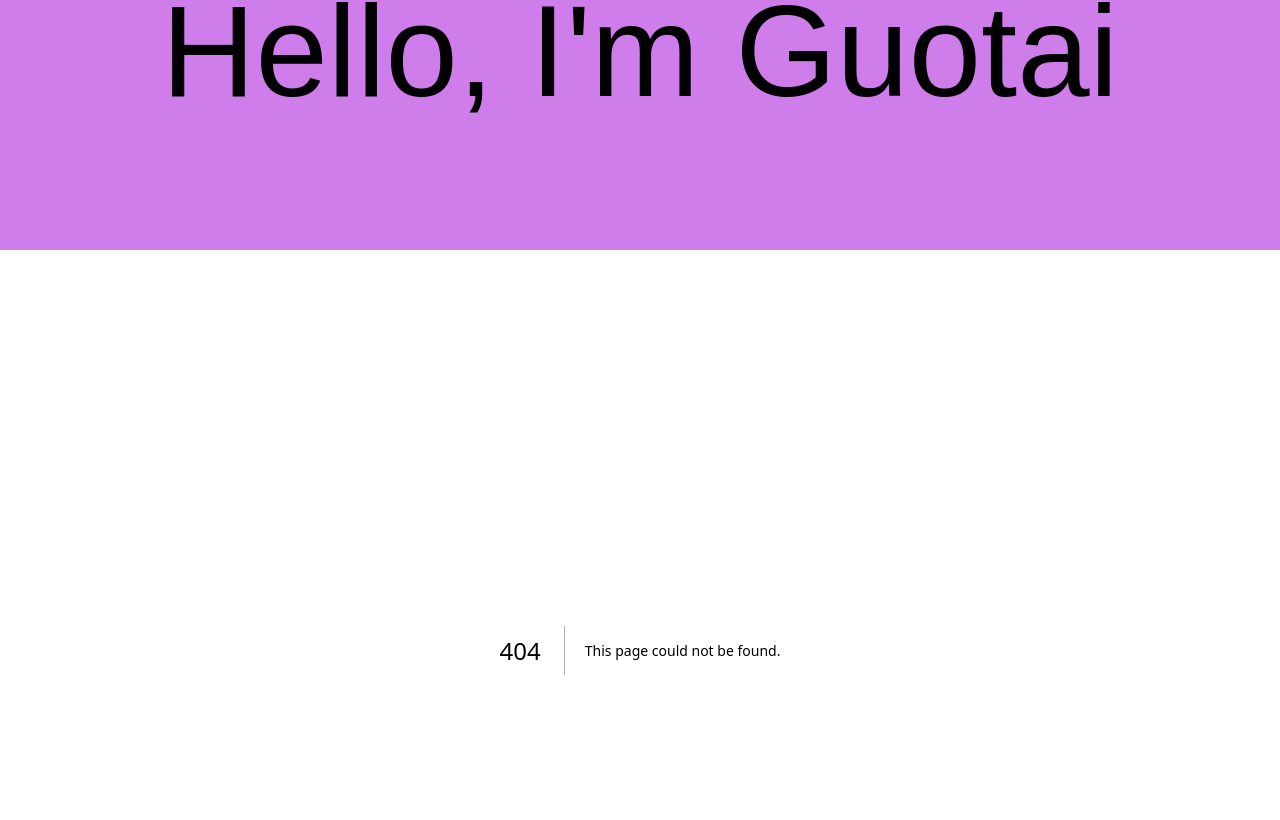
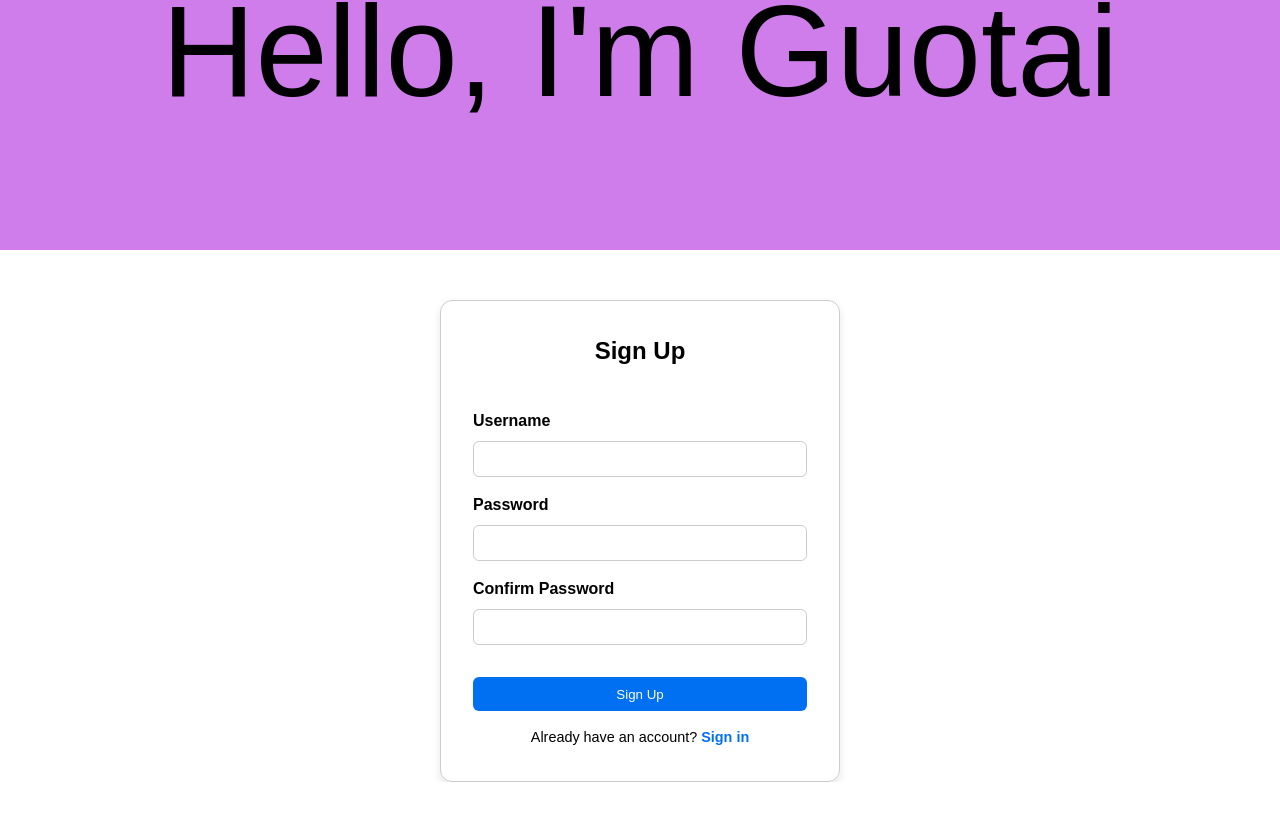
Before and after one commit to Guotai812/personal-site, a Next.js app: page /signup in a window 1280 px wide. Before the commit this address had no page. Shown: the part 550-1370 px from the top of the page. After the commit the page ends 1332 px from the top, so only its background shows below. Built offline with nearby package versions, Linux system fonts and the light colour scheme.

Commit message:
sign up completed

```diff
--- /dev/null
+++ b/app/api/signup/route.js
@@ -0,0 +1,15 @@
+import { getDatabase } from '@/lib/mongodb';
+import bcrypt from 'bcrypt';
+
+export async function POST(request) {
+  const { username, password } = await request.json();
+  const db = await getDatabase();
+  const hashedPassword = await bcrypt.hash(password, 10);
+
+  await db.collection('users').insertOne({
+    username,
+    password: hashedPassword,
+  });
+
+  return new Response('User created', { status: 201 });
+}
--- /dev/null
+++ b/app/login/page.module.css
@@ -0,0 +1,54 @@
+.container {
+  max-width: 400px;
+  margin: 60px auto;
+  padding: 30px;
+  border: 1px solid #ddd;
+  border-radius: 12px;
+  box-shadow: 0 4px 12px rgba(0, 0, 0, 0.08);
+  background-color: #fff;
+}
+
+.title {
+  text-align: center;
+  margin-bottom: 20px;
+  font-size: 24px;
+}
+
+.form {
+  display: flex;
+  flex-direction: column;
+}
+
+.label {
+  margin: 10px 0 5px;
+}
+
+.input {
+  padding: 10px;
+  border-radius: 6px;
+  border: 1px solid #ccc;
+}
+
+.buttons {
+  display: flex;
+  justify-content: space-between;
+  margin-top: 20px;
+}
+
+.signin,
+.signup {
+  padding: 10px 20px;
+  border: none;
+  border-radius: 6px;
+  cursor: pointer;
+}
+
+.signin {
+  background-color: #4caf50;
+  color: white;
+}
+
+.signup {
+  background-color: #2196f3;
+  color: white;
+}
--- /dev/null
+++ b/app/signup/page.js
@@ -0,0 +1,42 @@
+'use client';
+import styles from './page.module.css';
+import Link from 'next/link';
+
+export default function SignUpForm() {
+  async function handleSubmit(event) {
+    event.preventDefault();
+    const formData = new FormData(event.target);
+    const username = formData.get('username');
+    const password = formData.get('password');
+
+    await fetch('/api/signup', {
+      method: 'POST',
+      headers: { 'Content-Type': 'application/json' },
+      body: JSON.stringify({ username, password }),
+    });
+
+    window.location.href = '/login';
+  }
+
+  return (
+    <div className={styles.container}>
+      <h2 className={styles.heading}>Sign Up</h2>
+      <form className={styles.form} onSubmit={handleSubmit}>
+        <label htmlFor="username">Username</label>
+        <input type="text" id="username" name="username" required />
+
+        <label htmlFor="password">Password</label>
+        <input type="password" id="password" name="password" required />
+
+        <label htmlFor="confirmPassword">Confirm Password</label>
+        <input type="password" id="confirmPassword" name="confirmPassword" required />
+
+        <button type="submit" className={styles.submitButton}>Sign Up</button>
+      </form>
+
+      <p className={styles.prompt}>
+        Already have an account? <Link href="/login" className={styles.link}>Sign in</Link>
+      </p>
+    </div>
+  );
+}
--- /dev/null
+++ b/app/signup/page.module.css
@@ -0,0 +1,60 @@
+.container {
+  max-width: 400px;
+  margin: 50px auto;
+  padding: 2rem;
+  border: 1px solid #ccc;
+  border-radius: 12px;
+  box-shadow: 0 4px 8px rgba(0, 0, 0, 0.1);
+}
+
+.heading {
+  text-align: center;
+  margin-bottom: 1.5rem;
+}
+
+.form {
+  display: flex;
+  flex-direction: column;
+}
+
+.form label {
+  margin-top: 1rem;
+  margin-bottom: 0.5rem;
+  font-weight: bold;
+}
+
+.form input {
+  padding: 0.5rem;
+  font-size: 1rem;
+  border-radius: 6px;
+  border: 1px solid #ccc;
+}
+
+.submitButton {
+  margin-top: 2rem;
+  padding: 0.6rem;
+  background-color: #0070f3;
+  color: white;
+  border: none;
+  border-radius: 6px;
+  cursor: pointer;
+}
+
+.submitButton:hover {
+  background-color: #005bb5;
+}
+.prompt {
+  margin-top: 1rem;
+  text-align: center;
+  font-size: 0.9rem;
+}
+
+.link {
+  color: #0070f3;
+  text-decoration: none;
+  font-weight: bold;
+}
+
+.link:hover {
+  text-decoration: underline;
+}
--- a/package.json
+++ b/package.json
@@ -9,6 +9,7 @@
     "lint": "next lint"
   },
   "dependencies": {
+    "bcrypt": "^6.0.0",
     "mongodb": "^6.16.0",
     "next": "15.3.2",
     "react": "^19.0.0",
```
Also changed, not shown: app/login/page.js (+22 -0 lines), 1 other file (tests, documents, lock files or other folders).
